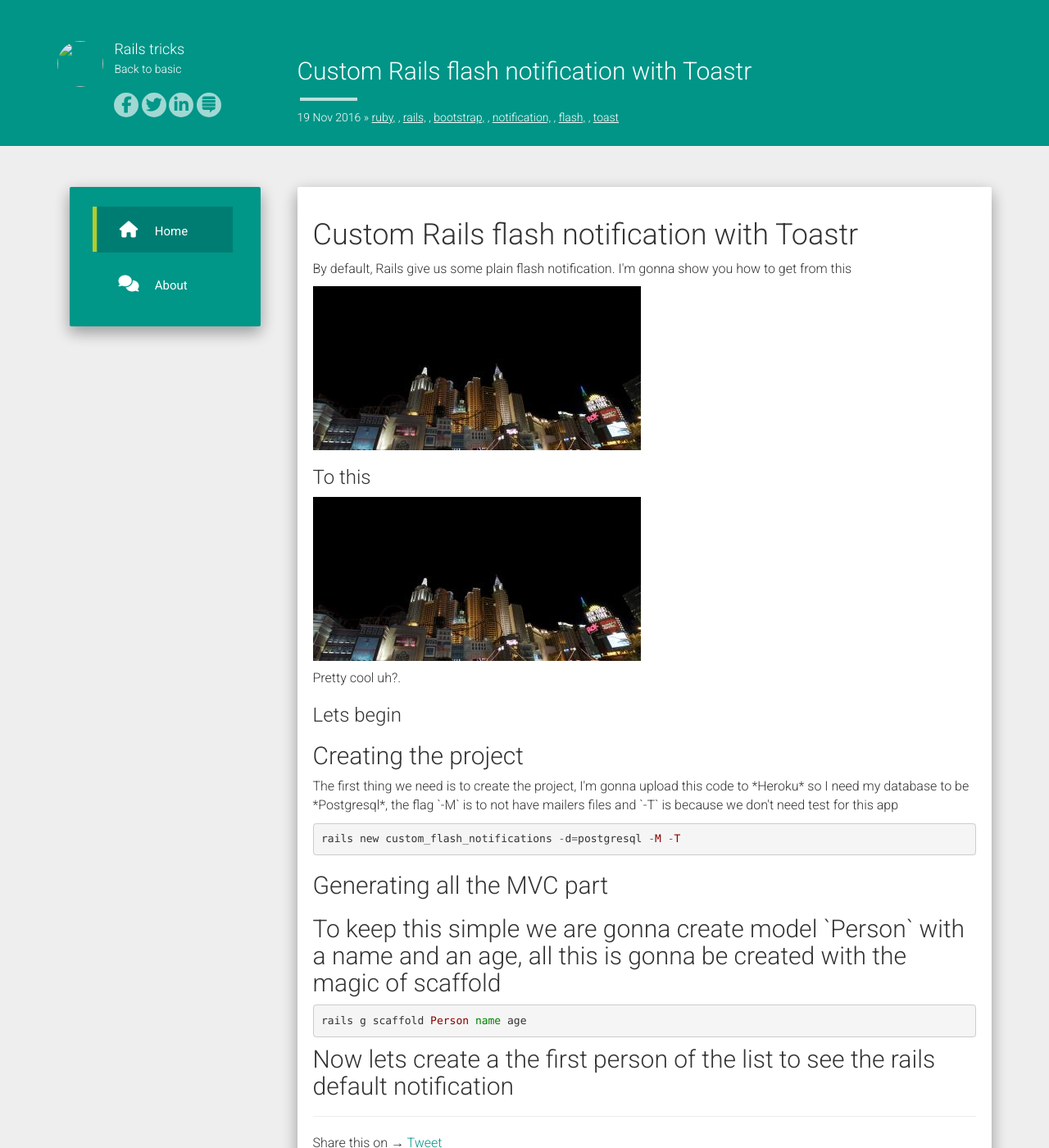
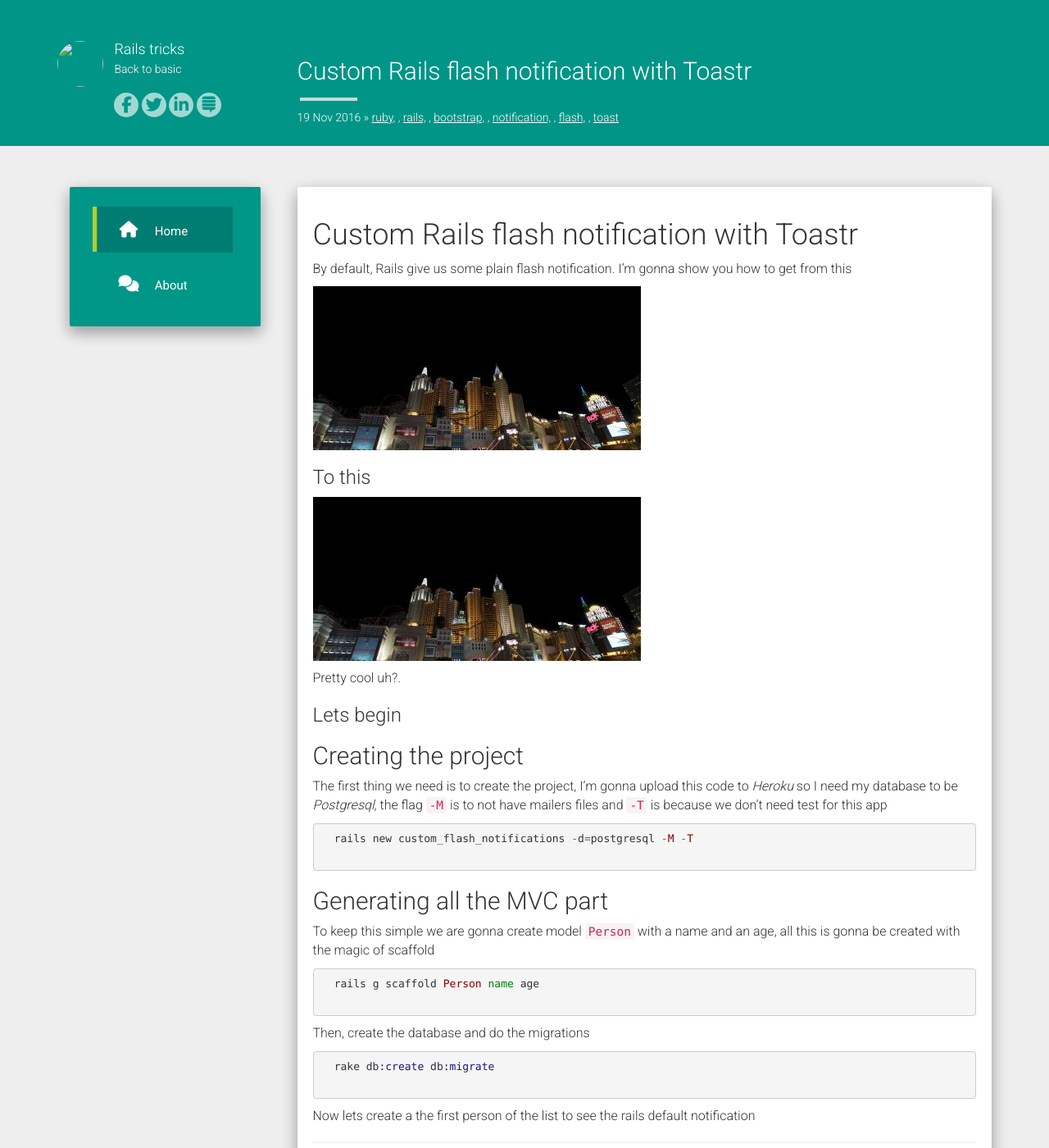
Before and after one commit to ftovaro/ftovaro.github.io, a Jekyll site: the page built from _posts/2016-11-19-custom-flash-notifications-with-bootstrap.md, in a window 1280 px wide and 1400 px high. Shown: the whole window at 82% size. Built offline with Jekyll 4.4.1, drawn with Linux system fonts in a browser that asks for light colours; nearby versions of some CDN libraries; comment, search, counter and statistics services are not loaded.

Commit message:
1. changing style

```diff
--- a/_posts/2016-11-19-custom-flash-notifications-with-bootstrap.md
+++ b/_posts/2016-11-19-custom-flash-notifications-with-bootstrap.md
@@ -6,7 +6,7 @@ categories: ruby, rails, bootstrap, notification, flash, toast
 ---
 <h1>Custom Rails flash notification with Toastr</h1>
 
-<p>By default, Rails give us some plain flash notification. I'm gonna show you how to get from this</p>
+By default, Rails give us some plain flash notification. I'm gonna show you how to get from this
 
 ![my alternate text](/assets/test-page-image-1.jpg)
 
@@ -14,20 +14,24 @@ categories: ruby, rails, bootstrap, notification, flash, toast
 
 ![my alternate text](/assets/test-page-image-1.jpg)
 
-<p>Pretty cool uh?.</p>
+Pretty cool uh?.
 <h3>Lets begin</h3>
 
 <h2>Creating the project</h2>
-<p>The first thing we need is to create the project, I'm gonna upload this code to *Heroku* so I need
- my database to be *Postgresql*, the flag `-M` is to not have mailers files and `-T` is because we don't
- need test for this app</p>
-{% highlight ruby %}
-rails new custom_flash_notifications -d=postgresql -M -T
-{% endhighlight %}
-<h2>Generating all the MVC part<h2>
-<p>To keep this simple we are gonna create model `Person` with a name and an age, all this is gonna be
-created with the magic of scaffold</p>
-{% highlight ruby %}
-rails g scaffold Person name age
-{% endhighlight %}
-<p>Now lets create a the first person of the list to see the rails default notification<p>
+  The first thing we need is to create the project, I'm gonna upload this code to *Heroku* so I need
+  my database to be *Postgresql*, the flag `-M` is to not have mailers files and `-T` is because we don't
+  need test for this app
+  {% highlight ruby %}
+  rails new custom_flash_notifications -d=postgresql -M -T
+  {% endhighlight %}
+<h2>Generating all the MVC part</h2>
+  To keep this simple we are gonna create model `Person` with a name and an age, all this is gonna be
+  created with the magic of scaffold
+  {% highlight ruby %}
+  rails g scaffold Person name age
+  {% endhighlight %}
+  Then, create the database and do the migrations
+  {% highlight ruby %}
+  rake db:create db:migrate
+  {% endhighlight %}
+  Now lets create a the first person of the list to see the rails default notification
```
